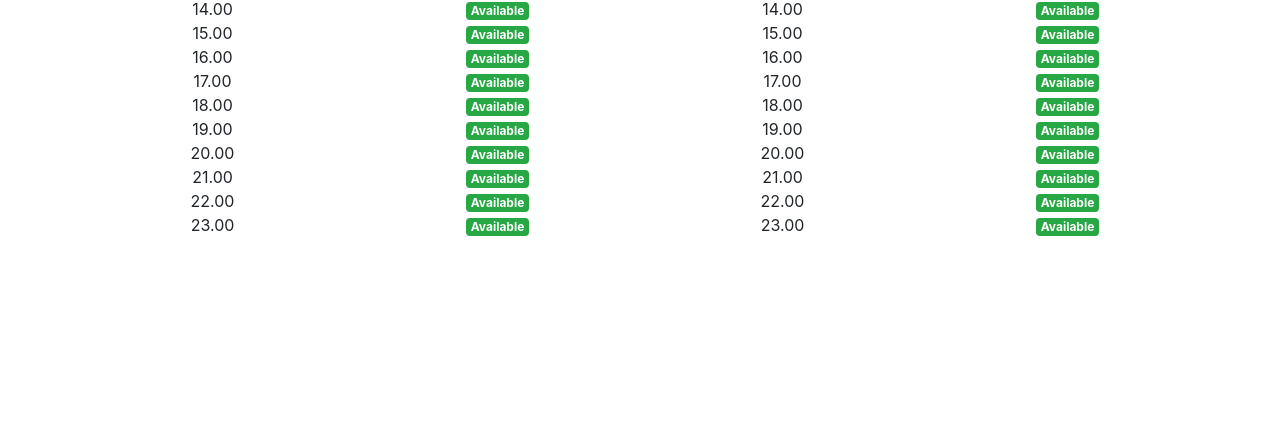
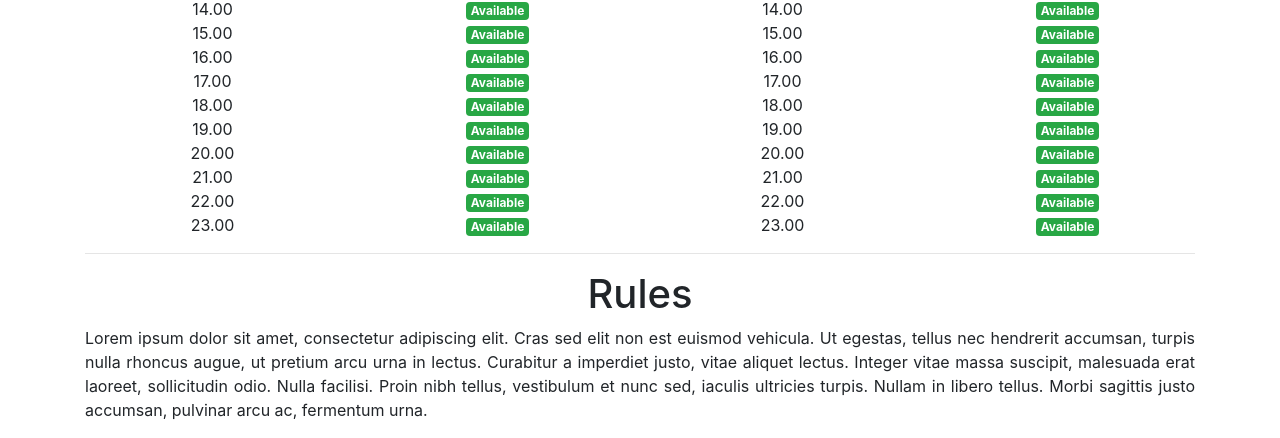
Before and after one commit to nuridincs/janjian-free-tarik, a PHP site: page / in a window 1280 px wide. Shown: the part 887-1325 px from the top of the page. Before the commit the page ends 1123 px from the top, so only its background shows below. Run offline with PHP 8.4, Linux system fonts and the light colour scheme; data comes from the database, SQL or seed files in the repository.

Commit message:
add rules

```diff
--- a/index.php
+++ b/index.php
@@ -138,6 +138,11 @@
 							</div>
 					<?php } ?>
 		</div>
+		<div class="container text-justify">
+			<hr>
+			<h1 align="center">Rules</h1>
+			<p>Lorem ipsum dolor sit amet, consectetur adipiscing elit. Cras sed elit non est euismod vehicula. Ut egestas, tellus nec hendrerit accumsan, turpis nulla rhoncus augue, ut pretium arcu urna in lectus. Curabitur a imperdiet justo, vitae aliquet lectus. Integer vitae massa suscipit, malesuada erat laoreet, sollicitudin odio. Nulla facilisi. Proin nibh tellus, vestibulum et nunc sed, iaculis ultricies turpis. Nullam in libero tellus. Morbi sagittis justo accumsan, pulvinar arcu ac, fermentum urna.</p>
+		</div>
 	</div>
 </body>
 </html>
```
